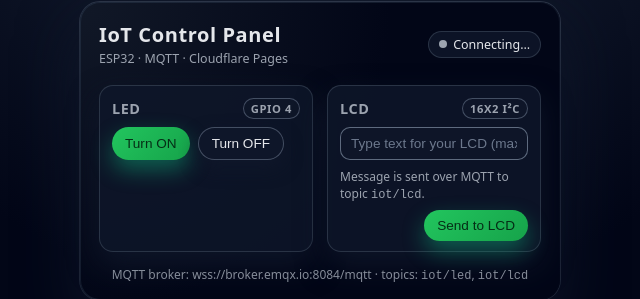
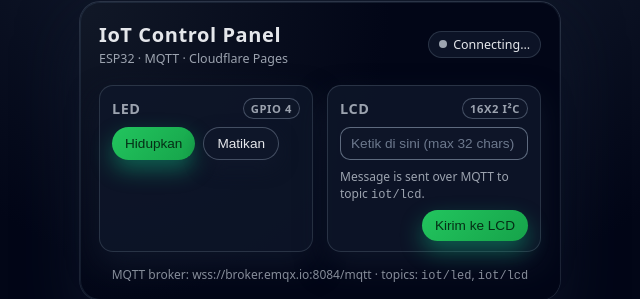
Before and after one commit to Afil-594/first-iot, a plain HTML site: page index.html in a window 1280 px wide. Shown: the part 249-548 px from the top of the page, 320-960 px from the left. Drawn offline with Linux system fonts and the light colour scheme; a script that the page names is missing.

Commit message:
Update UI 2

```diff
--- a/index.html
+++ b/index.html
@@ -284,8 +284,8 @@
               <span class="badge">GPIO 4</span>
             </h2>
             <div class="btn-row">
-              <button id="btnOn" class="btn-primary">Turn ON</button>
-              <button id="btnOff" class="btn-ghost">Turn OFF</button>
+              <button id="btnOn" class="btn-primary">Hidupkan</button>
+              <button id="btnOff" class="btn-ghost">Matikan</button>
             </div>
           </article>
 
@@ -299,10 +299,10 @@
                 id="lcdText"
                 type="text"
                 maxlength="32"
-                placeholder="Type text for your LCD (max 32 chars)"
+                placeholder="Ketik di sini (max 32 chars)"
               />
               <div class="hint">Message is sent over MQTT to topic <code>iot/lcd</code>.</div>
-              <button id="btnSendLcd" class="btn-primary">Send to LCD</button>
+              <button id="btnSendLcd" class="btn-primary">Kirim ke LCD</button>
             </div>
           </article>
         </section>
```
